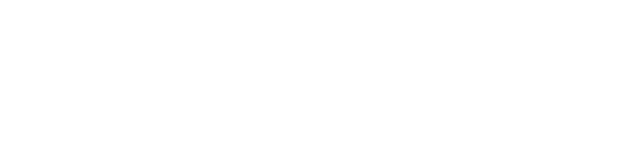
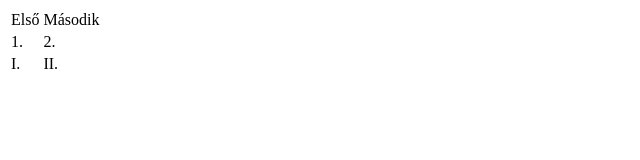
Before and after one commit to kacsa66/gyakorlas, a plain HTML site: page index.html in a window 1280 px wide. Shown: the whole page, without its empty margins (0-640 px from the left). Drawn offline with Linux system fonts and the light colour scheme.

Commit message:
táblázat

```diff
--- a/index.html
+++ b/index.html
@@ -7,6 +7,19 @@
     <title>Kószó Patrik</title>
 </head>
 <body>
-
+    <table>
+        <tr>
+            <td>Első</td>
+            <td>Második</td>
+        </tr>
+        <tr>
+            <td>1.</td>
+            <td>2.</td>
+        </tr>
+        <tr>
+            <td>I.</td>
+            <td>II.</td>
+        </tr>
+    </table>
 </body>
 </html>
```
